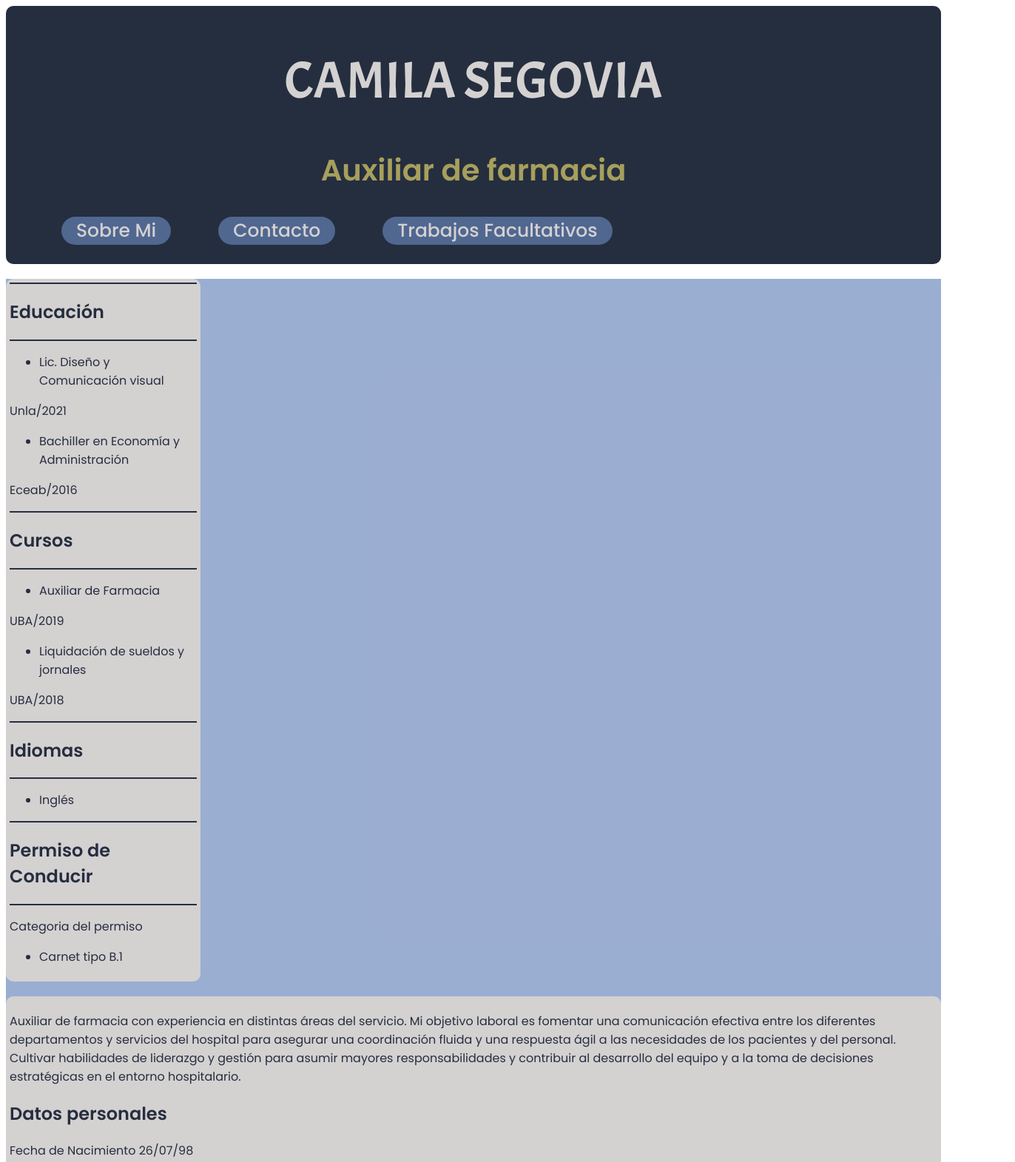
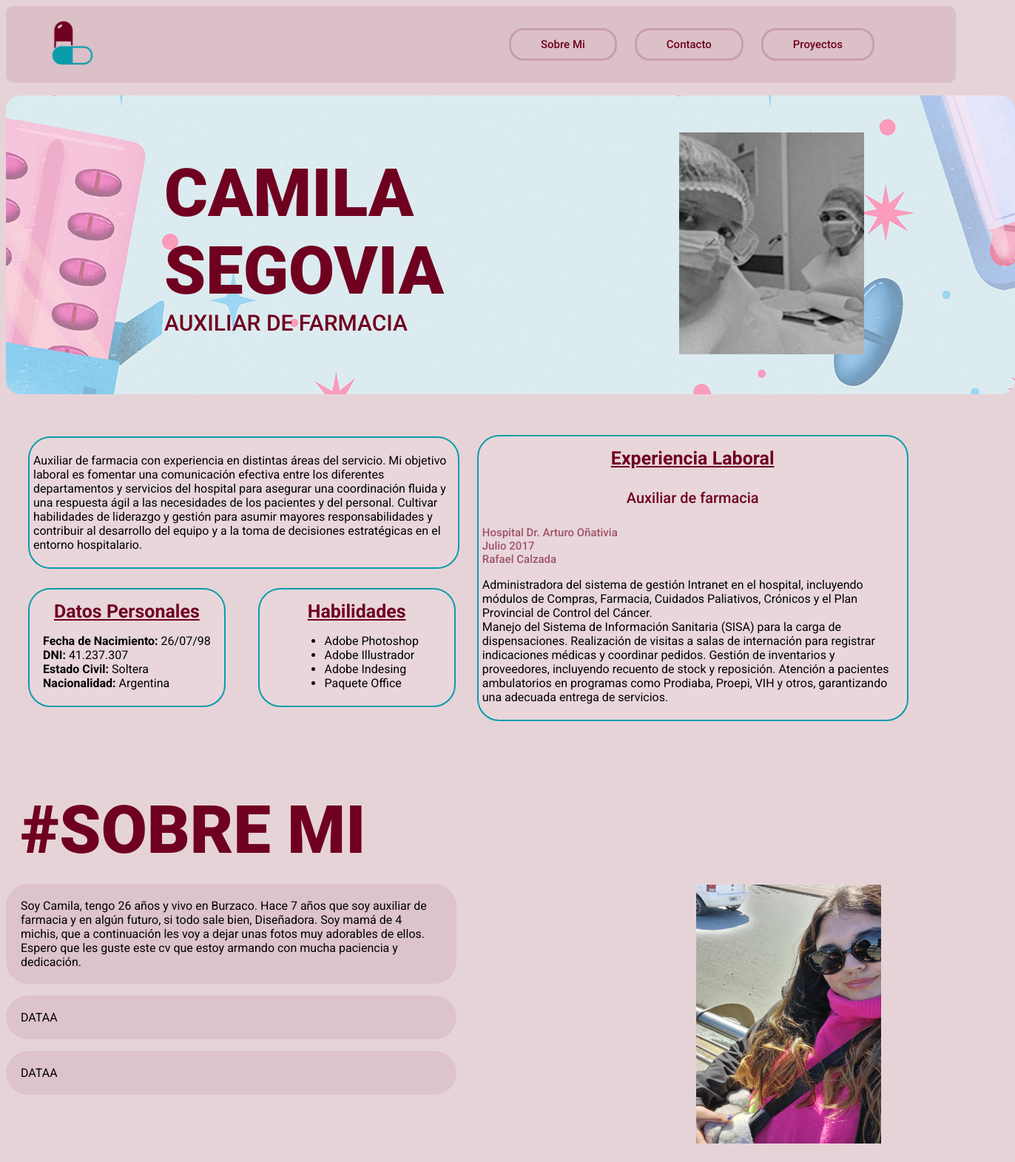
Before and after one commit to CamiSegovia/primer-subida, a plain HTML site: page index.html in a window 1280 px wide. Shown: the top 1571 px of the page at 74% size, 1372 px wide, since content can reach past the window. Drawn offline with Linux system fonts and the light colour scheme.

Commit message:
AVANCES DE TODO

```diff
--- a/index.html
+++ b/index.html
@@ -9,15 +9,16 @@
     <!--FUENTES-->
     <link rel="preconnect" href="https://fonts.googleapis.com">
     <link rel="preconnect" href="https://fonts.gstatic.com" crossorigin>
-    <link href="https://fonts.googleapis.com/css2?family=Acme&family=Poppins:wght@100;400;500;600&display=swap" rel="stylesheet">
+    <link href="https://fonts.googleapis.com/css2?family=Roboto:ital,wght@0,400;0,500;0,700;0,900;1,900&display=swap" rel="stylesheet">
 </head>
 <body>
 
 <!--INICIO HEADER-->
     <header>
-        <h1>CAMILA SEGOVIA</h1>
-        <h2 class="poppins-semibold ">Auxiliar de farmacia</h2>
-        <nav class="botonera"  class="poppins-medium">
+        <nav class="botonera">
+            <div>
+                <img src="/primer-subida/IMG PS/iconopildora.png" width="60px" height="60px" alt="iconopildora">
+            </div>
             <ul>
                 <li>
                     <a href="#SobreMi"> Sobre Mi</a>
@@ -26,139 +27,96 @@
                     <a href="#Contacto"> Contacto</a>
                 </li>
                 <li>
-                    <a href="#TrabajosFacultad"> Trabajos Facultativos</a>
+                    <a href="#TrabajosFacultad"> Proyectos</a>
                 </li>
             </ul>
         </nav>
     </header>
 <!--FIN DEL HEADER-->
-
-<!--INICIO DE LA PARTE LATERAL IZQUIERDA-->
-    <main class="poppins-regular">
-        <div class="lateral">
-            <section>
-                <div class="linea"></div>
-                <h2>Educación</h2>
-                <div class="linea"></div>
-                <ul>
-                    <li>Lic. Diseño y Comunicación visual</li>
-                </ul>
-                <p>Unla/2021</p>
-                <ul>
-                    <li>Bachiller en Economía y Administración</li>
-                </ul>
-                <p>Eceab/2016</p>
-            </section>
-            <section>
-                <div class="linea"></div>
-                <h2>Cursos</h2>
-                <div class="linea"></div>
-                <ul>
-                    <li>Auxiliar de Farmacia</li>
-                </ul>
-                <p>UBA/2019</p>
-                <ul>
-                    <li>Liquidación de sueldos y jornales</li>
-                </ul>
-                <p>UBA/2018</p>
-            </section>
-            <section>
-                <div class="linea"></div>
-                <h2>Idiomas</h2>
-                <div class="linea"></div>
-                <ul>
-                    <li>Inglés</li>
-                </ul>
-            </section>
-            <section>
-                <div class="linea"></div>
-                <h2>Permiso de Conducir</h2>
-                <div class="linea"></div>
-                <p>Categoria del permiso</p>
-                <ul>
-                    <li>Carnet tipo B.1</li>
-                </ul>
-            </section>
+<!--INICIO DE PRIMER PAGINA-->
+    <main>
+    <section class="paginaprincipal">
+        <div>
+            <h1>CAMILA<br>SEGOVIA</h1>
+            <h2>AUXILIAR DE FARMACIA</h2>
         </div>
-<!--FIN DE LA PARTE LATERAL IZQUIERDA-->
-
-<!--inicio de parte principal-->
-        <div class="principal" class="poppins-regular">
-            <section>
+        <div>
+            <img class="imagenprincipal" src="IMG PS/ImagenPrincipal.jpg" width="250px" height="300px" alt="ImagenPrincipal">
+        </div>
+    </section>
+<!--FIN DE PRIMER PAGINA-->
+<!--INICIO DE SECCIONES-->
+        <section class="secciones">
+            <article class="texto">
                 <div>
                     <p>Auxiliar de farmacia con experiencia en distintas áreas del servicio. Mi objetivo laboral es fomentar una comunicación efectiva entre los diferentes departamentos y servicios del hospital para asegurar una coordinación fluida y una respuesta ágil a las necesidades de los pacientes y del personal. Cultivar habilidades de liderazgo y gestión para asumir mayores responsabilidades y contribuir al desarrollo del equipo y a la toma de decisiones estratégicas en el entorno hospitalario.</p>
                 </div>
-            </section>
-            <section>
-                <h2>Datos personales</h2>
-                <span>Fecha de Nacimiento</span> <span>26/07/98</span>
-            </section>
-            <section>
-                <span>Estado Civil</span> <span>Soltera</span>
-            </section>
-            <section>
-                <span>Nacionalidad</span> <span>Argentina</span>
-            </section>
-            <section>
-                <span>DNI</span> <span>41.237.307</span>
-            </section>
-            <section>
-                <strong>Habilidades</strong>
-                <ul>
-                    <li>Adobe Photoshop</li>
-                    <li>Adobe Illustrador</li>
-                    <li>Adobe Indesing</li>
-                    <li>Paquete Office</li>
-                </ul>
-            <section>
-                <h2>Experiencia Laboral</h2>
-            </section>
-            <section>
+            </article>
+            <article class="experiencia">
                 <div>
-                    <p>Hospital Dr. Arturo Oñativia</p>
-                    <p>Julio 2017</p>
-                    <p>Rafael Calzada</p>
+                    <h3>Experiencia Laboral</h3>
+                    <h4>Auxiliar de farmacia</h4>
+                    <p class="p">Hospital Dr. Arturo Oñativia<br>Julio 2017<br>Rafael Calzada</p>
+                    <p>Administradora del sistema de gestión Intranet en el hospital, incluyendo módulos de Compras, Farmacia, Cuidados Paliativos, Crónicos y el Plan Provincial de Control del Cáncer. <br>Manejo del Sistema de Información Sanitaria (SISA) para la carga de dispensaciones. Realización de visitas a salas de internación para registrar indicaciones médicas y coordinar pedidos. Gestión de inventarios y proveedores, incluyendo recuento de stock y reposición. Atención a pacientes ambulatorios en programas como Prodiaba, Proepi, VIH y otros, garantizando una adecuada entrega de servicios.</p>
                 </div>
-            </section>
-            <section>
-                <h3>Auxiliar de Farmacia</h3>
+            </article>
+            <article class="datos">
                 <div>
-                    <p>Administradora del sistema de gestión Intranet en el hospital, incluyendo módulos de Compras, Farmacia, Cuidados Paliativos, Crónicos y el Plan Provincial de Control del Cáncer. Manejo del Sistema de Información Sanitaria (SISA) para la carga de dispensaciones. Realización de visitas a salas de internación para registrar indicaciones médicas y coordinar pedidos. Gestión de inventarios y proveedores, incluyendo recuento de stock y reposición. Atención a pacientes ambulatorios en programas como Prodiaba, Proepi, VIH y otros, garantizando una adecuada entrega de servicios.</p>
+                    <h3>Datos Personales</h3>
+                    <p><strong>Fecha de Nacimiento:</strong> 26/07/98 <br> <strong>DNI:</strong> 41.237.307<br> <strong>Estado Civil:</strong> Soltera<br> <strong>Nacionalidad:</strong> Argentina</p>
                 </div>
-            </section>
-        </div>
-<!--FINAL DE PARTE PRINCIPAL-->
-
-
-<!--INICIO DE SECCIONES SCROLL NAV-->
+            </article>
+            <article class="habilidades">
+                <div>
+                    <h3>Habilidades</h3>
+                    <ul>
+                        <li>Adobe Photoshop</li>
+                        <li>Adobe Illustrador</li>
+                        <li>Adobe Indesing</li>
+                        <li>Paquete Office</li>
+                    </ul>
+                </div>
+            </article>
+        </section>
+<!--FIN DE SECCIONES-->
+<!--INICIO DE SOBRE MI-->
         <section id="SobreMi">
-            <h2>Sobre Mi</h2>
-        <section>
-            <img src="IMG/WhatsApp Image 2024-08-20 at 21.15.37.jpeg" width="150px" height="230px" alt="Imagen Perfil">
-        <div>
-            <p>Soy Camila, tengo 26 años y vivo en Burzaco. Soy actualmente auxiliar de farmacia y en algún futuro, si todo sale bien, Diseñadora. Soy mamá de 4 michis, que a continuación les voy a dejar unas fotos muy adorables de ellos. Espero que les guste este cv que estoy armando con mucha paciencia y dedicación. </p>
-        </div>
-        </section>
+            <h5>#SOBRE MI</h5>
+            <p class="sobremi">Soy Camila, tengo 26 años y vivo en Burzaco. Hace 7 años que soy auxiliar de farmacia y en algún futuro, si todo sale bien, Diseñadora. Soy mamá de 4 michis, que a continuación les voy a dejar unas fotos muy adorables de ellos. Espero que les guste este cv que estoy armando con mucha paciencia y dedicación.</p>
+            <p class="sobremi"> DATAA </p>
+            <p class="sobremi"> DATAA </p>
+            <div class="foto">
+                <img src="IMG/WhatsApp Image 2024-08-20 at 21.15.37.jpeg" width="250px" height="350px" alt="Imagen Perfil">
+            </div>
         </section>
         <section>
-            <h3>Para morirse de ternura</h3>
-            <img src="IMG/20240411_201154.jpg" width="170px" height="200px" alt="Imagen Timmy y luna">
-            <img src="IMG/20240702_083536.jpg" width="170px" height="230px" alt="Imagen Negrito">
-            <img src="IMG/C2CAB274-037D-44FC-AEFD-1AC002C99825.jpg" width="150px" height="230px" alt="Imagen Timmyhoja">
-            <img src="IMG/IMG_5960.JPG" width="170px" height="230px" alt="Imagen Timmy">
-            <img src="IMG/20240509_084125.jpg" width="150px" height="200px" alt="Imagen luna">
+            <h5>#MICHIS</h5>
+            <h4>Elegí a tu michi favorito</h4>
+            <article class="michis">
+                <div class="timmy">
+                <img src="IMG/C2CAB274-037D-44FC-AEFD-1AC002C99825.jpg" width="200px" height="250px" alt="TIMMY">
+                <H6>TIMMY</H6>
+                </div>
+                <div class="luna">
+                    <img src="IMG/20240509_084125.jpg" width="200px" height="250px" alt="LUNA">
+                    <h6>LUNA</h6>
+                </div>
+                <div class="negrito">
+                    <img src="IMG/20240702_083536.jpg" width="200px" height="250px" alt="NEGRITO">
+                    <h6>NEGRITO</h6>
+                </div>
+                <div class="greta">
+                    <img src="IMG/IMG_5960.JPG" width="200px" height="250px" alt="GRETA">
+                    <h6>GRETA</h6>
+                </div>
+            </article>
         </section>
-        <section id="TrabajosFacultad">
-            <h2>Algunos Trabajos de la facu</h2>
-            <p> falta datita aca</p>
     </main>
-<!--FIN DEL MAIN-->
-
 
 <!--INICIO FOOTER-->
     <footer>
         <section id="Contacto">
-            <h3>Contactos</h3>
+            <h6>Contactos</h6>
             <a href="https://wa.me/+5491157664263" target="_blank"> <img src="IMG/whatsapp-fill-svgrepo-com.svg" width="40px" height="40px" alt="Icono Whatsapp"> </a>
             <img src="IMG/telegram-fill-svgrepo-com.svg" width="40px" height="40px" alt="Icono Telegram">
             <a href="https://www.instagram.com/cam.segovia/" target="_blank"><img src="IMG/instagram-fill-svgrepo-com.svg" width="40px" height="40px" alt="Icono Instagram"> </a>
--- a/style.css
+++ b/style.css
@@ -1,86 +1,287 @@
-@charge "utf=8";
+@charset "UTF-8";
+header{
+    background-color: #70002017;
+    width: 100%;
+    padding: 10px ;
+    border-radius: 10px;
+    border: 10px;
+}
+nav ul li {
+    display: inline;
+    flex-direction: row;
+    justify-content: space-between;
+}
+.botonera{
+    display: flex;
+    flex-direction: row;
+    justify-content: space-between;
+    padding: 10px 20px;
+    margin: 0px 30px;
+    align-items: center;
+}
+.botonera a{
+    font-family: "Roboto", sans-serif;
+    font-weight: 500;
+    font-style: normal;
+    font-size: 15px;
+    color: #700020;
+    text-decoration: none;
+    padding: 10px 40px;
+    border: 3px solid #7000202c;
+    border-radius: 20px;
+    margin: 10px;
+}
+.botonera a:hover{
+    color: #700020;
+    background-color:#099DAB;
+}
+.botonera a:active{
+    color: #700020;
+    background-color:#099DAB;
+}
+nav ul{
+    display: block;
+    padding: 10px;
+    margin: 0px 30px;
+    justify-content: space-around;
 
+}
+/*FIN DE NAVEGADOR*/
+body{
+    background-color: #7000202c;
+}
+.paginaprincipal{
+    display: flex;
+    flex-direction: row;
+    margin: 17px 0px;
+    justify-content: space-around;
+    align-items: center;
+    border-radius: 20px;
+}
+.imagenprincipal:hover{
+    transform: scale(1.1);
+    box-shadow: 0 0 5px #099DAB;
+    border-radius: 30px;
+}
+.paginaprincipal{
+    background-image: url(IMG/1x/Mesa\ de\ trabajo\ 1-100.jpg);
+    background-position: center;
+    width: 100%;
+    height: 20%;
+    padding: 50px;
+}
 h1{
-    font-family: "Acme", sans-serif;
+    font-family: "Roboto", sans-serif;
+    font-weight: 900;
+    font-style: normal;
+    color: #700020;
+    font-size: 90px;
+    margin: 0px 10px;
+}
+h2{
+    font-family: "Roboto", sans-serif;
+    font-weight: 500;
+    font-style: normal;
+    font-size: 30px;
+    color: #700020;
+    margin: 0px  10px;
+    align-items: center;
+}
+/*FIN DE LA PRIMER PAGINA*/
+.texto{
+    display: inline-flex;
+    flex-direction: column;
+    width: 45%;
+    border: 2px solid #099DAB;
+    border-radius: 30px;
+    margin: 40px 10px 10px 10px;
+    justify-content: center;
+    padding: 5px;
+    align-content: center;
+    background-color: rgba(255, 255, 255, 0.062);
+}
+.experiencia{
+    display: inline-flex;
+    flex-direction: column;
+    width: 45%;
+    border: 2px solid #099DAB;
+    border-radius: 30px;
+    margin: 20px 10px;
+    justify-content: center;
+    padding: 5px;
+    align-content: center;
+    text-align: left;
+    background-color: rgba(255, 255, 255, 0.062);
+}
+.datos, .habilidades{
+    display: inline-flex;
+    flex-direction: row;
+    width: 45%;
+    border: 2px solid #099DAB;
+    border-radius: 30px;
+    margin: 20px 10px;
+    justify-content: center;
+    padding: 5px;
+    align-content: center;
+    background-color: rgba(255, 255, 255, 0.062);
+}
+.habilidades{
+    width: 20%;
+    justify-content: center;
+    position: relative;
+    top:px;
+    right: px;
+    bottom: 220px;
+    left:20px;
+    text-decoration: none;
+}
+.datos{
+    position: relative;
+    top:px;
+    right: px;
+    bottom: 220px;
+    left:px;
+    width: 20%;
+}
+.secciones{
+    font-family: "Roboto", system-ui;
     font-weight: 400;
     font-style: normal;
-    font-size: 70px;
+    font-size: 16px;
+    margin: 10px 20px;
+    height:500px;
+    width: 100%;
+}
+h3{
+    font-family: "Roboto", sans-serif;
+    font-weight: 700;
+    font-style: normal;
+    font-size: 25px;
+    color: #700020;
+    margin: 10px;
     text-align: center;
-    color: #d4d1d1;
+    text-decoration: underline;
 }
-
-header{
-    background-color: #252E3F;
-    padding: 10px 5px;
-    border-radius: 10px ;
+h4{
+    font-family: "Roboto", sans-serif;
+    font-weight: 500;
+    font-style: normal;
+    font-size: 20px;
+    color: #700020;
+    text-align: center;
 }
-
-.poppins-semibold{
-        font-family: "Poppins", sans-serif;
-        font-size: 40px;
-        font-weight: 600;
-        font-style: normal;
-        text-align: center;
-        color: #A79F5C;
+.p{
+    font-family: "Roboto", sans-serif;
+    font-weight: 500;
+    font-style: normal;
+    font-size: 15px;
+    color: #7000209c;
+    text-align: start;
 }
-
-.poppins-medium, a{
-        font-family: "Poppins", sans-serif;
-        font-size: 25px;
-        font-weight: 500;
-        font-style: normal;
-        color: #e4e3e3d5;
-        display: flex;
+/*FIN DE SECCIONES*/
+h5{
+    font-family: "Roboto", sans-serif;
+    font-weight: 900;
+    font-style: normal;
+    color: #700020;
+    font-size: 90px;
+    margin: 20px;
+    width: 100%;
 }
-nav ul li{
-    display: inline-block
+#sobremi{
+    width: 100%;
+    height: 500px;
 }
-
-.botonera a{
-    text-decoration: none;
-    background-color: #6784bba8;
-    color: #d4d1d1;
-    margin-inline: 30px;
-    justify-content:space-between;
-    padding: 0px 20px;
-    border: px solid #6784bba8;
+.sobremi{
+    width: 45%;
+    padding: 20px;
+    font-family: "Roboto", system-ui;
+    font-weight: 400;
+    font-style: normal;
+    font-size: 16px;
+    background-color: #70002013;
+    border-radius: 30px;
+}
+.foto{
+    display: flex;
+    flex-direction: row;
+    border-radius: 20px;
+    align-items: end;
+    width: 25%;
+    justify-content: center;
+    position: relative;
+    right: 0px;
+    left: 900px;
+    bottom: 300px;
     border-radius: 20px;
 }
-
-.botonera a:hover{
-    color: #252e3f;
-    background-color: #fff59a
-}
-.botonera a:active{
-    color: #fff59a;
-    background-color: #252E3F;
-}
-
-.lateral{
-    background-color: #d4d1d1;
-    width: 20%;
-    padding: 5px ;
-    margin: 20px 0px 20px 0px;
+.foto:hover{
+    transform: scale(1.1);
+    box-shadow: 0 0 5px #099DAB;
     border-radius: 10px;
 }
-
-.linea{
-    border-top: 2px solid #252E3F; /* Línea horizontal */
+#SobreMi{
     width: 100%;
+    height: 550px;
 }
-
-.principal {
-    background-color: #d4d1d1 ;
+/*FIN DE SOBRE MI*/
+.michis{
+    display: inline-flex;
+    width: 1327px;
+    height: 500px;
+    justify-content: space-around;
+}
+.timmy:hover:hover{
+    transform: scale(1.1);
+    overflow: hidden;
+    height: 250px;
+    width: 200px;
+    border-radius: 6px;
+    box-shadow: 0px 5px 5px; rgba(0,0,0,0.50);
+    cursor: pointer;
+}
+.luna:hover{
+    transform: scale(1.1);
+    overflow: hidden;
+    height: 250px;
+    width: 200px;
+    border-radius: 6px;
+    box-shadow: 0px 5px 5px; rgba(0,0,0,0.50);
+    cursor: pointer;
+}
+.negrito:hover{
+    transform: scale(1.1);
+    overflow: hidden;
+    height: 250px;
+    width: 200px;
+    border-radius: 6px;
+    box-shadow: 0px 5px 5px; rgba(0,0,0,0.50);
+    cursor: pointer;
+}
+.greta:hover{
+    transform: scale(1.1);
+    overflow: hidden;
+    height: 250px;
+    width: 200px;
+    border-radius: 6px;
+    box-shadow: 0px 5px 5px; rgba(0,0,0,0.50);
+    cursor: pointer;
+}
+h6{
+    font-family: "Roboto", sans-serif;
+    font-weight: 700;
+    font-style: normal;
+    font-size: 15px;
+    color: #700020;
+    justify-content: center;
+    text-align: center;
+    background-color: #7000201a;
     border-radius: 10px;
-    padding: 5px;
-    margin: 20px 0px 20px 0px;
-
 }
-
-.poppins-regular {
-        font-family: "Poppins", sans-serif;
-        font-weight: 400;
-        font-style: normal;
-        background-color:#6784bba8;
-        color:#252E3F
+/*FIN DE MICHIS*/
+/*Inicio de footer*/
+footer{
+    display: inline-flex;
+    flex-direction: row;
+    justify-content: space-around;
 }
```
Also changed, not shown: IMG PS/ImagenPrincipal.jpg (added), IMG PS/Recurso 1.png (added), IMG PS/iconopildora.png (added), IMG/10492994.jpg (added), IMG/1x/1x/Mesa de trabajo 1-100.jpg (added), IMG/1x/Mesa de trabajo 1-100.jpg (added), IMG/Recurso 1.svg (added).
